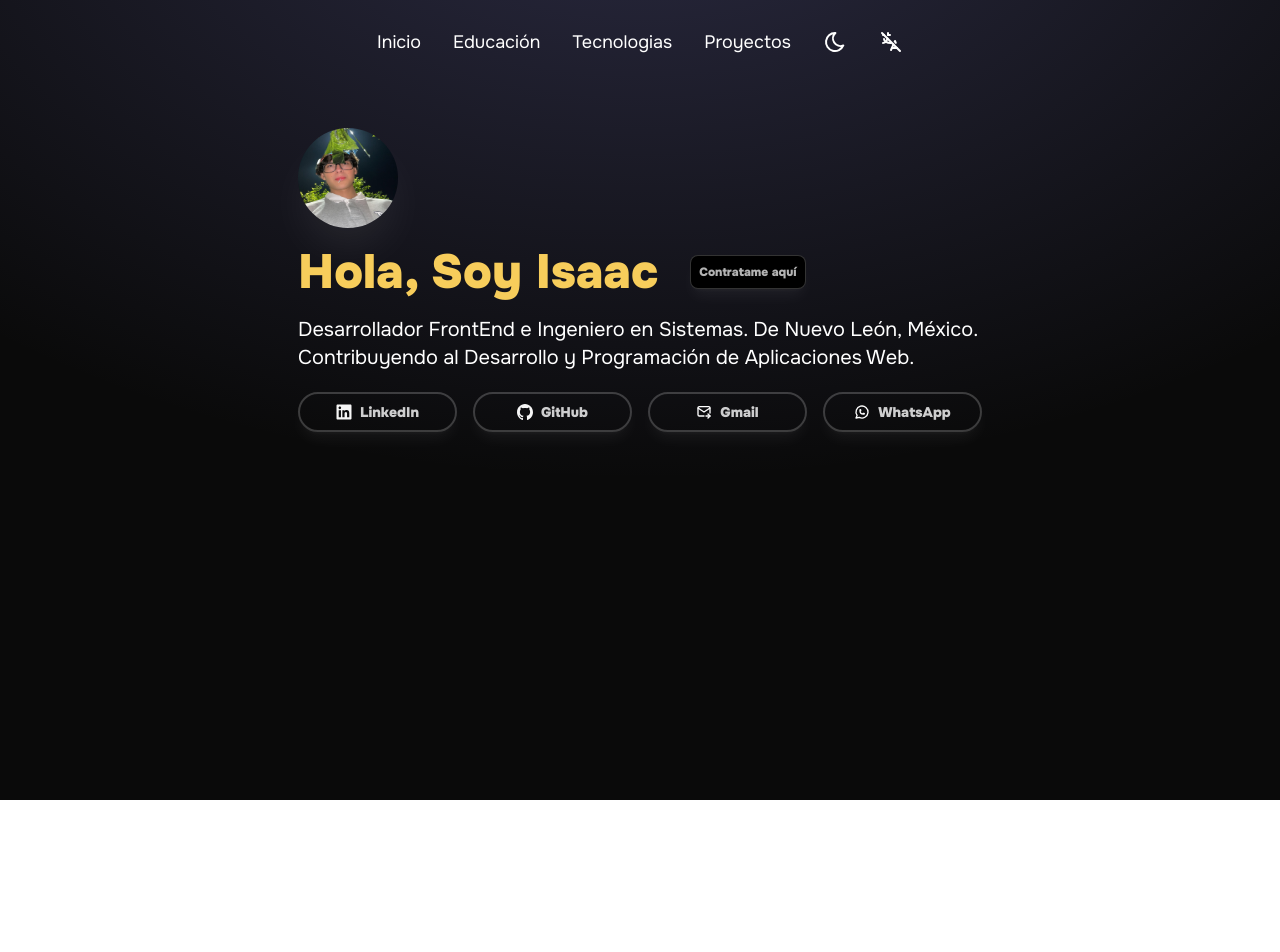
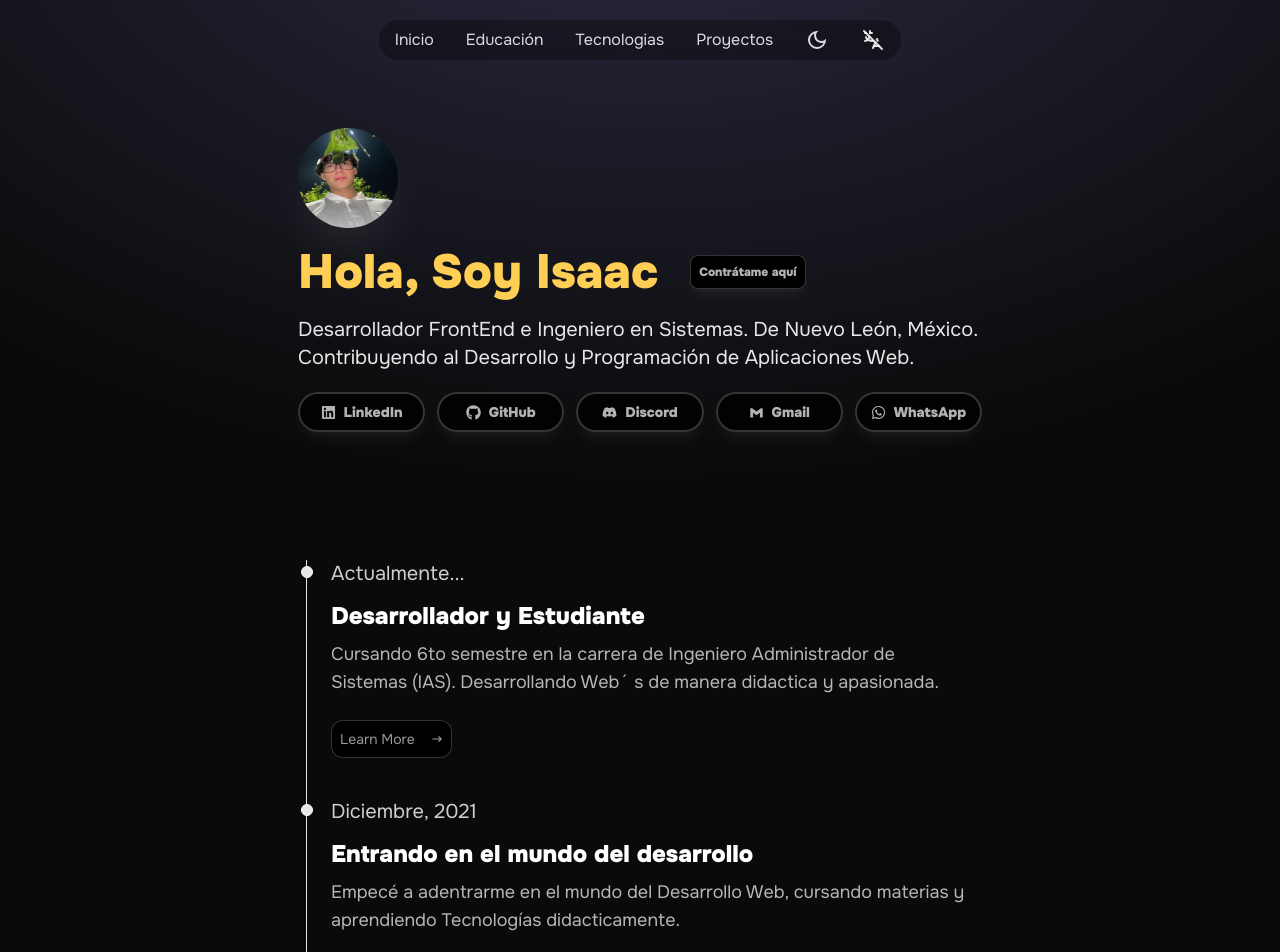
Before and after one commit to Hypeyiii/react_portfolio, a React (Vite) app: page / in a window 1280 px wide. Shown: the top 952 px of the page. Before the commit the page ends 800 px from the top, so only its background shows below. Built offline with nearby package versions, Linux system fonts and the light colour scheme.

Commit message:
Adding Timeline

```diff
--- a/index.html
+++ b/index.html
@@ -6,14 +6,14 @@
     <link rel="preconnect" href="https://fonts.googleapis.com">
     <link rel="preconnect" href="https://fonts.gstatic.com" crossorigin>
     <link href="https://fonts.googleapis.com/css2?family=Onest&display=swap" rel="stylesheet">
+    <link rel="stylesheet" href="./src/index.css">
     <meta name="viewport" content="width=device-width, initial-scale=1.0" />
     <title>Isaac Frias</title>
     <style>
       @import url('https://fonts.googleapis.com/css2?family=Onest:wght@900&display=swap');
     </style>
   </head>
-  <body>
-    <div class="absolute top-0 z-[-2] h-screen w-screen bg-neutral-950 bg-[radial-gradient(ellipse_80%_80%_at_50%_-20%,rgba(120,119,198,0.3),rgba(255,255,255,0))]"></div>
+  <body class="absolute top-0 z-[-2] h-screen w-screen bg-neutral-950 bg-[radial-gradient(ellipse_80%_80%_at_50%_-20%,rgba(120,119,198,0.3),rgba(255,255,255,0))]">
     <div id="root"></div>
     <script type="module" src="/src/main.jsx"></script>
   </body>
--- a/package.json
+++ b/package.json
@@ -12,7 +12,8 @@
   "dependencies": {
     "flowbite-react": "^0.7.2",
     "react": "^18.2.0",
-    "react-dom": "^18.2.0"
+    "react-dom": "^18.2.0",
+    "react-icons": "^5.0.1"
   },
   "devDependencies": {
     "@types/react": "^18.2.43",
--- a/src/App.css
+++ b/src/App.css
@@ -1,4 +1,4 @@
-#title{
+.title{
      animation: Color 4s linear infinite;
     -webkit-animation: Color 4s ease-in-out infinite;
     text-shadow: 10px#F0F0F0;
--- a/src/App.jsx
+++ b/src/App.jsx
@@ -1,15 +1,14 @@
+'use client';
 import './App.css'
 import avatar from './assets/avatar.jpg'
-import Button from './Components/Button'
-import linkedin from './assets/linkedinLogo.svg'
-import github from './assets/githubLogo.svg'
-import mail from './assets/mailLogo.svg'
-import whatsapp from './assets/whatsappIcon.svg'
-import darkmode from './assets/DarkMode.svg'
-import darkmodeoff from './assets/DarkModeOff.svg'
-import language from './assets/language.svg'
-import languageoff from './assets/languageoff.svg'
+import ButtonCompany from './Components/Button'
 import menu from './assets/menu.svg'
+import { FaWhatsapp, FaLinkedin, FaGithub, FaDiscord } from 'react-icons/fa';
+import { BiLogoGmail } from "react-icons/bi";
+import { MdDarkMode, MdOutlineDarkMode } from "react-icons/md";
+import { TbLanguageOff, TbLanguage } from "react-icons/tb";
+import { Timeline } from 'flowbite-react';
+import { HiArrowNarrowRight} from 'react-icons/hi';
 import { useState, useEffect } from 'react'
 
 function App() {
@@ -43,17 +42,17 @@ function App() {
 
   return (
     <>
-    <div className={`fixed top-0 md:right-0 md:left-0 mx-auto w-[350px] sm:w-[500px] md:w-[700px]
+    <div className={`z-50 fixed top-0 md:right-0 md:left-0 mx-auto w-[350px] sm:w-[500px] md:w-[700px]
                    ${isMobile ? 'mt-0': 'mt-5'}`}>
-      <div className='mx-auto text-white flex items-start md:items-center justify-start md:justify-center
+      <div className='mx-auto text-white/85 flex items-start md:items-center justify-start md:justify-center
          font-medium'>
         {isMobile ?
         <>
-          <button className={`hover:bg-white/20 p-2 transition-all duration-300
+          <button className={`absolute z-40 hover:bg-white/20 p-2 transition-all duration-300
                   ${isMobile ? "p-5" : "p-0"} `} onClick={handleMenuModal}>
             <img src={menu} alt="Menu Icon" className='size-7'/>
           </button>
-            <div className='entrance menu h-screen w-screen text-white hidden fixed'
+            <div className='entrance menu h-screen w-screen hidden fixed'
               onClick={handleMenuModal}>
                 <div className="fixed inset-0 bg-black opacity-70 h-screen"></div>
               <ul className='flex flex-col gap-y-4 text-lg items-center justify-center absolute top-0 right-0 bottom-0 left-0'>
@@ -76,24 +75,28 @@ function App() {
                 <a href="#">
                   <li className='hover:bg-gray-400 p-2 rounded-full transition-all duration-300 active:scale-105
                     active:duration-75' onClick={handleDarkMode}>
-                      {darkMode ? <img src={darkmodeoff} alt="Dark Mode Off" className='size-6'/>
+                      {darkMode ?
+                      <MdDarkMode className='size-6'/>
                       :
-                      <img src={darkmode} alt="Dark Mode" className='size-6'/> }
+                      <MdOutlineDarkMode className='size-6'/>
+                       }
                   </li>
                 </a>
                 <a href="#">
                   <li className='hover:bg-gray-400 p-2 rounded-full transition-all duration-300 active:scale-105
                   active:duration-75' onClick={handleLanguage} id='language'>
-                    {languageMode ? <img src={language} alt="Language Icon" className='size-6'/>
+                    {languageMode ?
+                     <TbLanguage className='size-6'/>
                     :
-                    <img src={languageoff} alt="Language Icon" className='size-6'/>}
+                    <TbLanguageOff className='size-6'/>
+                    }
                   </li>
                 </a>
               </ul>
           </div>
     </>
         :
-        <ul className='flex flex-row gap-x-2 md:gap-x-4 text-xs md:text-lg items-center justify-center'>
+        <ul className='backdrop-blur-sm bg-black/30 rounded-full px-2 flex flex-row gap-x-2 md:gap-x-4 text-xs md:text-base items-center justify-center'>
           <a href="#"><li className='hover:bg-gray-500/85 p-2 rounded-full transition-all duration-300
           active:scale-105 active:duration-0'>
             {languageMode ? "Home" : "Inicio"}
@@ -113,17 +116,21 @@ function App() {
           <a href="#">
             <li className='hover:bg-gray-400 p-2 rounded-full transition-all duration-300 active:scale-105
               active:duration-75' onClick={handleDarkMode}>
-                {darkMode ? <img src={darkmodeoff} alt="Dark Mode Off" className='size-3 md:size-6'/>
+                {darkMode ?
+                 <MdDarkMode className='size-6'/>
                  :
-                 <img src={darkmode} alt="Dark Mode" className='size-3 md:size-6'/> }
+                 <MdOutlineDarkMode  className='size-6'/>
+                 }
             </li>
           </a>
           <a href="#">
             <li className='hover:bg-gray-400 p-2 rounded-full transition-all duration-300 active:scale-105
             active:duration-75' onClick={handleLanguage} id='language'>
-              {languageMode ? <img src={language} alt="Language Icon" className='size-3 md:size-6'/>
+              {languageMode ?
+              <TbLanguage className='size-6'/>
               :
-              <img src={languageoff} alt="Language Icon" className='size-3 md:size-6'/>}
+              <TbLanguageOff className='size-6'/>
+              }
             </li>
           </a>
         </ul>}
@@ -132,50 +139,95 @@ function App() {
       <div className='mt-32 flex w-[350px] sm:w-[500px] md:w-[700px] mx-auto flex-col px-2'>
           <img src={avatar} alt="Avatar Logo" className='size-[100px] rounded-full shadow-2xl shadow-white/10'/>
         <div className='text-white mt-5 flex flex-row gap-x-5 md:gap-x-8 items-center justify-start'>
-          <h1 className='font-semibold text-2xl md:text-3xl lg:text-5xl' data-translate='title' id='title'>
+          <h1 className='title font-semibold text-2xl md:text-3xl lg:text-5xl' data-translate='title' id='title'>
             {languageMode ? "Hello, I'm Isaac" : "Hola, Soy Isaac"}
           </h1>
           <button className='p-2 border border-white/20 rounded-lg shadow-lg shadow-white/5 bg-black
            text-white text-xs hover:bg-white/5 transition-all duration-300 md:font-semibold
            active:scale-105 active:duration-75 font-semibold text-white/70 hover:text-white'>
-              {languageMode ? <h1>Hire me here</h1> : <h1>Contratame aquí</h1>}
+              {languageMode ? "Hire me here" : 'Contrátame aquí'}
            </button>
         </div>
-        <div className='text-white mt-5 font-light text-sm md:text-lg xl:text-xl text-wrap' data-translate='description'>
+        <div className='text-white/90 mt-5 font-light text-sm md:text-lg xl:text-xl text-wrap' data-translate='description'>
           <p>
             {languageMode ?
             "FrontEnd Developer and Systems Engineer. From Nuevo León, Mexico. Contributing to the Development and Programming of Web Applications."
             :"Desarrollador FrontEnd e Ingeniero en Sistemas. De Nuevo León, México. Contribuyendo al Desarrollo y Programación de Aplicaciones Web."
             }
           </p>
-          <div className='mt-5 grid grid-cols-3 sm:grid-cols-4 gap-y-2 auto-rows-auto items-cente justify-center gap-x-2 md:gap-x-4'>
+          <div className='mt-5 grid grid-cols-3 sm:grid-cols-5 gap-y-2 auto-rows-auto items-center justify-center gap-x-2 md:gap-x-3'>
               <a href="#">
-                <Button
-                  logo={linkedin}
-                  contactBy="LinkedIn"
-                />
-                </a>
-              <a href="#">
-                <Button
-                  logo={github}
-                  contactBy="GitHub"
-                />
+                <ButtonCompany
+                contactBy="LinkedIn">
+                  <FaLinkedin className='size-[15px]' alt="Icon"/>
+                </ButtonCompany>
+              </a>
+                <a href="#">
+                <ButtonCompany
+                contactBy="GitHub">
+                  <FaGithub  className='size-[15px] ' alt="Icon"/>
+                </ButtonCompany>
               </a>
               <a href="#">
-                <Button
-                  logo={mail}
-                  contactBy="Gmail"
-                />
+                <ButtonCompany
+                contactBy="Discord">
+                  <FaDiscord className='size-[15px] ' alt="Icon"/>
+                </ButtonCompany>
               </a>
               <a href="#">
-                <Button
-                  logo={whatsapp}
-                  contactBy="WhatsApp"
-                />
+                <ButtonCompany
+                contactBy="Gmail">
+                  <BiLogoGmail className='size-[15px] ' alt="Icon"/>
+                </ButtonCompany>
+              </a>
+              <a href="#">
+                <ButtonCompany
+                contactBy="WhatsApp">
+                  <FaWhatsapp className='size-[15px] ' alt="Icon"/>
+                </ButtonCompany>
               </a>
           </div>
         </div>
       </div>
+      <div className='flex items-center justify-center mx-auto w-[350px] sm:w-[500px] md:w-[700px] px-4 mt-32 mb-32'>
+        <Timeline className='text-white z-10'>
+        <Timeline.Item>
+          <Timeline.Point/>
+          <Timeline.Content className='md:gap-y-2 flex flex-col items-start justify-center'>
+            <Timeline.Time className='text-xs md:text-xl text-white/80'>Actualmente...</Timeline.Time>
+            <Timeline.Title className='text-base md:text-2xl text-white'>Desarrollador y Estudiante</Timeline.Title>
+            <Timeline.Body className='text-sm md:text-lg text-white/70'>
+            Cursando 6to semestre en la carrera de Ingeniero Administrador de Sistemas (IAS). Desarrollando Web´ s de manera didactica y apasionada.
+            </Timeline.Body>
+            <button className='flex flex-row gap-x-2 items-center justify-center p-2 bg-black border border-white/20 hover:bg-white/5 rounded-xl
+            transition-all duration-300 text-white/60 hover:text-white active:scale-105 active:duration-75 text-xs md:text-sm'>
+              Learn More
+              <HiArrowNarrowRight className="ml-2 h-3 w-3" />
+            </button>
+          </Timeline.Content>
+        </Timeline.Item>
+        <Timeline.Item>
+          <Timeline.Point />
+          <Timeline.Content className='md:gap-y-2 flex flex-col items-start justify-center'>
+            <Timeline.Time className='text-xs md:text-xl text-white/80'>Diciembre, 2021</Timeline.Time>
+            <Timeline.Title className='text-base md:text-2xl text-white'>Entrando en el mundo del desarrollo</Timeline.Title>
+            <Timeline.Body className='text-sm md:text-lg text-white/70'>
+              Empecé a adentrarme en el mundo del Desarrollo Web, cursando materias y aprendiendo Tecnologías didacticamente.
+            </Timeline.Body>
+          </Timeline.Content>
+        </Timeline.Item>
+        <Timeline.Item>
+          <Timeline.Point />
+          <Timeline.Content className='md:gap-y-2 flex flex-col items-start justify-center'>
+            <Timeline.Time className='text-xs md:text-xl text-white/80'>Agosto, 2021</Timeline.Time>
+            <Timeline.Title className='text-base md:text-2xl text-white'>Ingreso al Estudio Superior</Timeline.Title>
+            <Timeline.Body className='text-sm md:text-lg text-white/70'>
+             Ingreso a la Faculdad de Ingeniería Mecácnica y Eléctrica (FIME) en la carrera de Ingeniero Administrador de Sistemas (IAS).
+            </Timeline.Body>
+          </Timeline.Content>
+        </Timeline.Item>
+      </Timeline>
+    </div>
     </>
   )
 }
--- a/src/Components/Button.jsx
+++ b/src/Components/Button.jsx
@@ -1,10 +1,10 @@
-function button({contactBy,logo}) {
+function button({contactBy, children}) {
     return (
       <div className='col-span-1 items-center justify-start flex text-white'>
         <button className="p-2 flex flex-row gap-x-1 md:gap-x-2 items-center justify-center border-[2px] border-white/20
-        rounded-full w-full hover:bg-white/5 transition-all duration-300 shadow-lg shadow-white/5 text-white
-        active:scale-105 active:duration-75 text-white/80 hover:text-white">
-            <img src={logo} alt="Logo" className="size-3 md:size-4 fill-current stroke-current"/>
+        rounded-full w-full hover:bg-white/5 transition-all duration-300 shadow-lg shadow-white/5
+        active:scale-105 active:duration-75 text-white/70 hover:text-white bg-black/80">
+          {children}
           <h1 className="md:font-semibold text-xs md:text-sm">{contactBy}</h1>
       </button>
       </div>
--- a/src/index.css
+++ b/src/index.css
@@ -2,5 +2,12 @@
 @tailwind components;
 @tailwind utilities;
 
+html{
+    --tw-bg-opacity: 1;
+    background-color: rgb(10 10 10 / var(--tw-bg-opacity));
+    background-image: radial-gradient(ellipse 80% 80% at 50% -20%,rgba(120,119,198,0.3),rgba(255,255,255,0));
+    scroll-behavior: smooth;
+}
 body{
-    font-family: 'Onest', sans-serif;}
+    font-family: 'Onest', sans-serif;
+}
--- a/tailwind.config.js
+++ b/tailwind.config.js
@@ -3,12 +3,12 @@ export default {
   content: [
     "./index.html",
     "./src/**/*.{js,ts,jsx,tsx}",
+    'node_modules/flowbite-react/lib/esm/**/*.js'
   ],
   theme: {
     extend: {},
   },
   plugins: [
-    // ...
     require('flowbite/plugin'),
   ],
 
```
Also changed, not shown: 1 other file (tests, documents, lock files or other folders).
